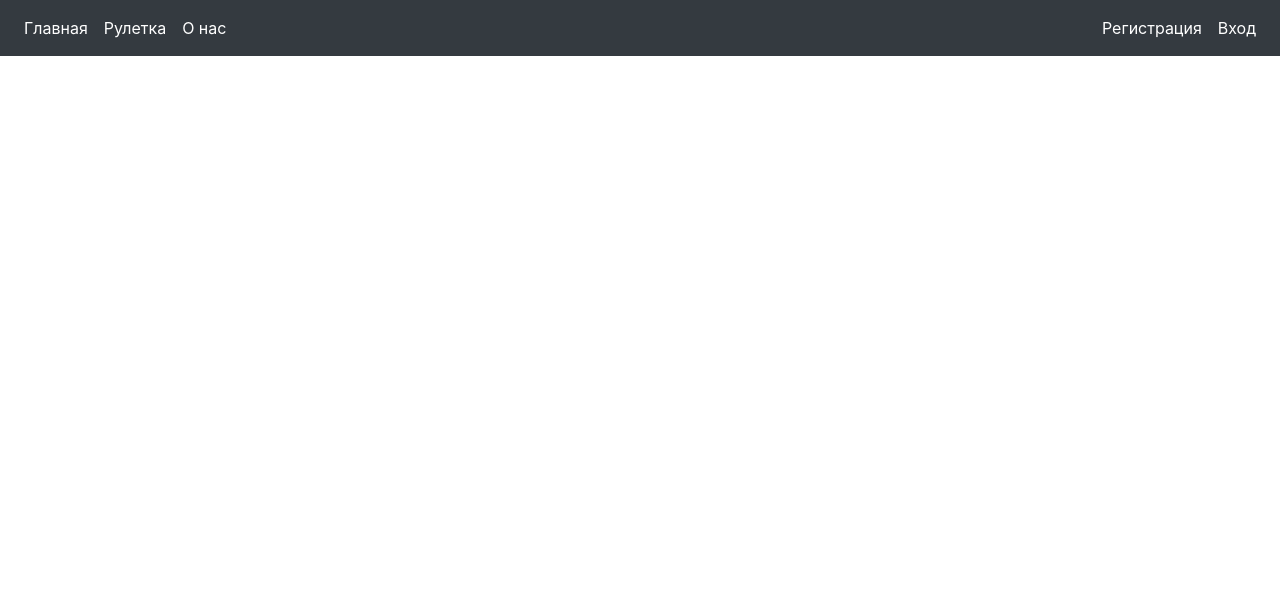
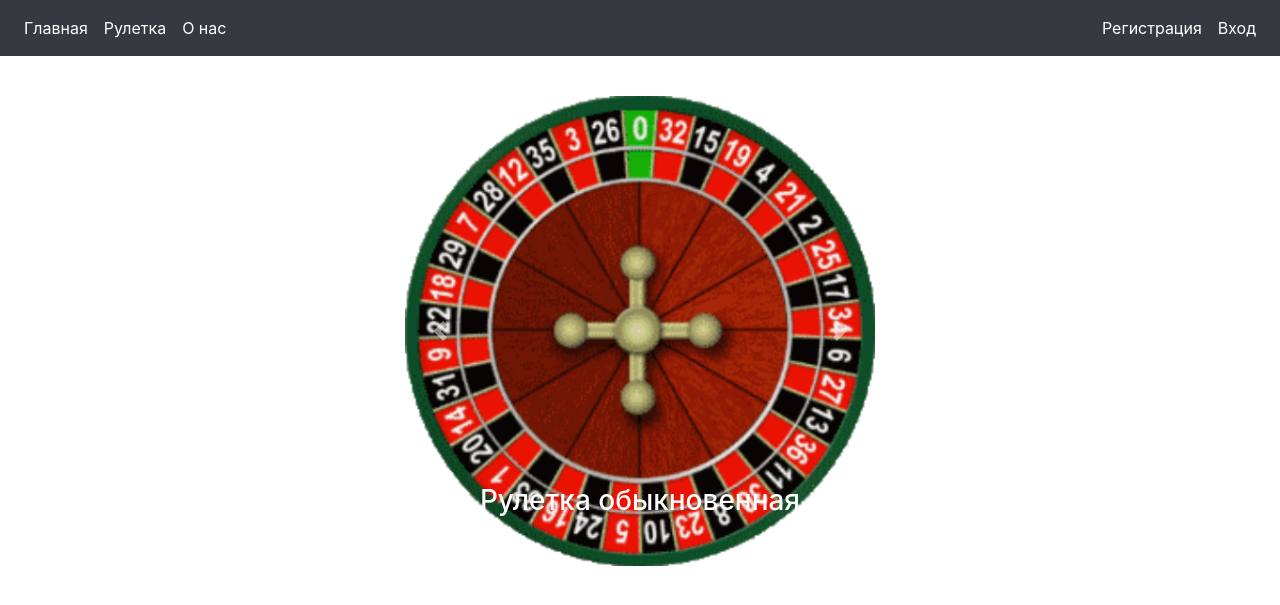
Before and after one commit to Tronnert/Kazinych, a Flask app: page / in a window 1280 px wide. Shown: the top 605 px of the page. Run offline with Flask 2, Linux system fonts and the light colour scheme; parts of the project's set-up code (start-up, migrations or seed data) failed here and were passed over; some libraries are stand-ins or nearby versions.

Commit message:
блядские карусели блядские карусели блядские карусели блядские карусели блядские карусели блядские карусели

```diff
--- a/main.py
+++ b/main.py
@@ -125,6 +125,7 @@ def profile():
         if filename != '':
             file_ext = os.path.splitext(filename)[1]
             if file_ext in app.config['UPLOAD_EXTENSIONS']:
+                filename = str(current_user.id) + "." + file_ext
                 uploaded_file.save(os.path.join(app.config['UPLOAD_PATH'], filename))
                 db_sess = db_session.create_session()
                 user = db_sess.query(User).filter(User.id == current_user.id).first()
--- a/static/css/style.css
+++ b/static/css/style.css
@@ -12,6 +12,11 @@
     padding: 10px;
 }
 */
+
+.carousel-inner img {
+    width: 100%;
+    height: 100%;
+  }
 
 body {
     background-color: #eee
--- a/templates/base.html
+++ b/templates/base.html
@@ -3,14 +3,18 @@
 <head>
     <meta charset="utf-8">
     <meta name="viewport" content="width=device-width, initial-scale=1, shrink-to-fit=no">
-    <link rel="stylesheet"
-          href="https://stackpath.bootstrapcdn.com/bootstrap/4.4.1/css/bootstrap.min.css"
-          integrity="sha384-Vkoo8x4CGsO3+Hhxv8T/Q5PaXtkKtu6ug5TOeNV6gBiFeWPGFN9MuhOf23Q9Ifjh"
-          crossorigin="anonymous">
+<!--    <link rel="stylesheet"-->
+<!--          href="https://stackpath.bootstrapcdn.com/bootstrap/4.4.1/css/bootstrap.min.css"-->
+<!--          integrity="sha384-Vkoo8x4CGsO3+Hhxv8T/Q5PaXtkKtu6ug5TOeNV6gBiFeWPGFN9MuhOf23Q9Ifjh"-->
+<!--          crossorigin="anonymous">-->
     <link rel="stylesheet" href="{{ url_for('static', filename='css/style.css') }}">
-    <link href='https://stackpath.bootstrapcdn.com/bootstrap/4.4.1/css/bootstrap.min.css' rel='stylesheet'>
+<!--    <link href='https://stackpath.bootstrapcdn.com/bootstrap/4.4.1/css/bootstrap.min.css' rel='stylesheet'>-->
     <link href='https://cdnjs.cloudflare.com/ajax/libs/font-awesome/4.0.3/css/font-awesome.css' rel='stylesheet'>
     <script type='text/javascript' src='https://cdnjs.cloudflare.com/ajax/libs/jquery/3.2.1/jquery.min.js'></script>
+    <link rel="stylesheet" href="https://cdn.jsdelivr.net/npm/bootstrap@4.6.1/dist/css/bootstrap.min.css">
+    <script src="https://cdn.jsdelivr.net/npm/jquery@3.6.0/dist/jquery.slim.min.js"></script>
+    <script src="https://cdn.jsdelivr.net/npm/popper.js@1.16.1/dist/umd/popper.min.js"></script>
+    <script src="https://cdn.jsdelivr.net/npm/bootstrap@4.6.1/dist/js/bootstrap.bundle.min.js"></script>
     <title>{{title}}</title>
 </head>
 <body>
@@ -41,7 +45,8 @@
                 </li>
                 <li class="nav-item active">
                     <a class="nav-link" href="/profile"><span class="amount-profile"><span
-                            class="dollar-sign-profile">$</span><span id="nav_balance">{{ current_user.balance }}</span></span> {{
+                            class="dollar-sign-profile">$</span><span id="nav_balance">{{ current_user.balance }}</span></span>
+                        {{
                         current_user.name }} <img src="{{ url_for('static', filename='img/' + current_user.image) }}"
                                                   width="30" height="30" class="d-inline-block profile-image"></a>
                 </li>
@@ -64,6 +69,7 @@
             balance: {{current_user.balance}}
         }
         document.getElementById('nav_balance').innerHTML = window.user.balance;
+
 </script>
 <main role="main" class="container">
     {% block content %}{% endblock %}
--- a/templates/main.html
+++ b/templates/main.html
@@ -1,3 +1,70 @@
 {% extends "base.html" %}
 {% block content %}
+<div class="container d-flex justify-content-start mt-5">
+    <div class="container d-flex justify-content-center mt-5" style="width: 500px;">
+        <div id="demo" class="carousel slide" data-ride="carousel">
+<!--            <ul class="carousel-indicators" style="z-index:1">-->
+<!--                <li data-target="#demo" data-slide-to="0" class="active"></li>-->
+<!--                <li data-target="#demo" data-slide-to="1"></li>-->
+<!--                <li data-target="#demo" data-slide-to="2"></li>-->
+<!--            </ul>-->
+            <div class="carousel-inner">
+                <div class="carousel-item active">
+                    <a href="/roulette">
+                        <img src="{{ url_for('static', filename='img/roulette_for_car.png') }}" alt="Los Angeles">
+                    </a>
+                    <div class="carousel-caption">
+                        <h3>Рулетка обыкновенная</h3>
+                    </div>
+                </div>
+                <div class="carousel-item">
+                    <img src="{{ url_for('static', filename='img/roulette_for_car.png') }}" alt="Chicago">
+                    <div class="carousel-caption">
+                        <h3>Заготовка</h3>
+                    </div>
+                </div>
+                <div class="carousel-item">
+                    <img src="{{ url_for('static', filename='img/roulette_for_car.png') }}" alt="New York">
+                    <div class="carousel-caption">
+                        <h3>Заготовка</h3>
+                    </div>
+                </div>
+            </div>
+            <a class="carousel-control-prev" href="#demo" data-slide="prev">
+                <span class="carousel-control-prev-icon"></span>
+            </a>
+            <a class="carousel-control-next" href="#demo" data-slide="next">
+                <span class="carousel-control-next-icon"></span>
+            </a>
+        </div>
+    </div>
+</div>
+<!--<div class="container">-->
+<!--    <div class="container d-flex justify-content-center mt-5" style="width: 500px;">-->
+<!--        <div id="demo_2" class="carousel slide" data-ride="carousel">-->
+<!--            <ul class="carousel-indicators" style="z-index:1">-->
+<!--                <li data-target="#demo_2" data-slide-to="0" class="active"></li>-->
+<!--                <li data-target="#demo_2" data-slide-to="1"></li>-->
+<!--                <li data-target="#demo_2" data-slide-to="2"></li>-->
+<!--            </ul>-->
+<!--            <div class="carousel-inner">-->
+<!--                <div class="carousel-item active">-->
+<!--                    <img src="{{ url_for('static', filename='img/roulette_for_car.png') }}" alt="Los Angeles">-->
+<!--                </div>-->
+<!--                <div class="carousel-item">-->
+<!--                    <img src="{{ url_for('static', filename='img/roulette_for_car.png') }}" alt="Chicago">-->
+<!--                </div>-->
+<!--                <div class="carousel-item">-->
+<!--                    <img src="{{ url_for('static', filename='img/roulette_for_car.png') }}" alt="New York">-->
+<!--                </div>-->
+<!--            </div>-->
+<!--            <a class="carousel-control-prev" href="#demo_2" data-slide="prev">-->
+<!--                <span class="carousel-control-prev-icon"></span>-->
+<!--            </a>-->
+<!--            <a class="carousel-control-next" href="#demo_2" data-slide="next">-->
+<!--                <span class="carousel-control-next-icon"></span>-->
+<!--            </a>-->
+<!--        </div>-->
+<!--    </div>-->
+<!--</div>-->
 {% endblock %}
```
Also changed, not shown: static/img/roulette.png, static/img/roulette_for_car.png (added).
